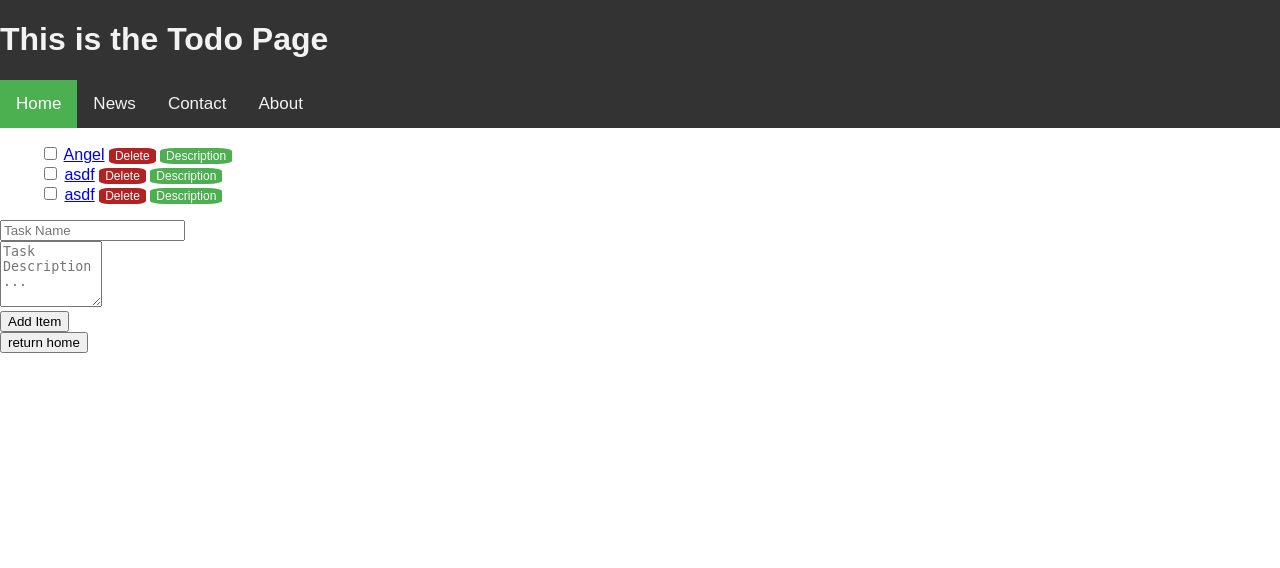
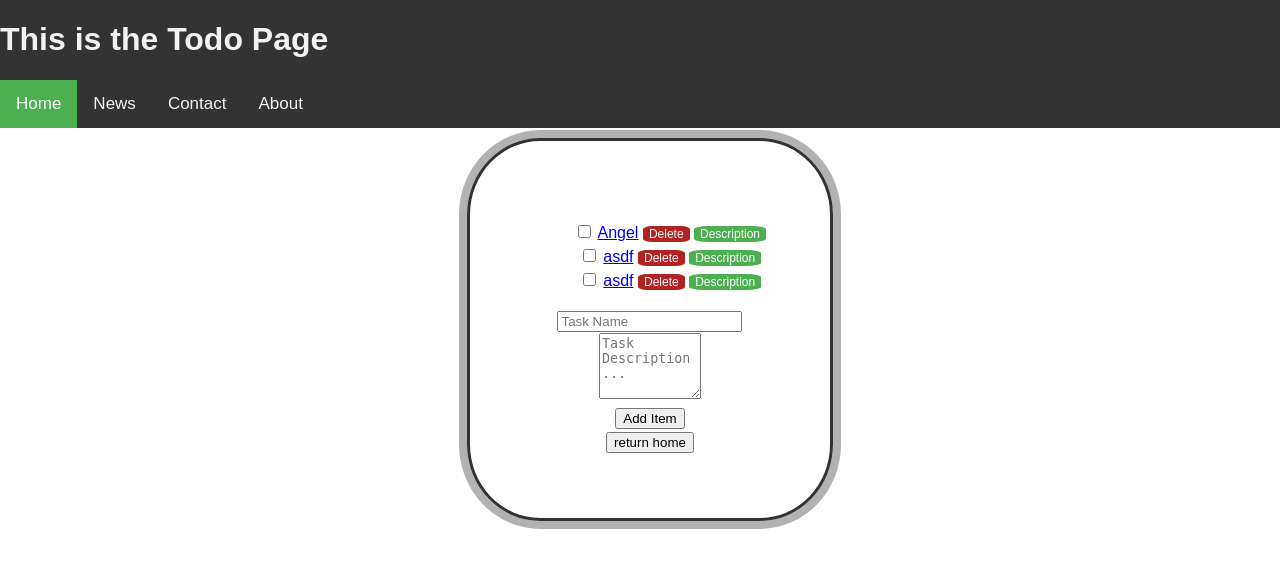
Before and after one commit to zcfilosi/mysite, a Django app: page /todo/0 in a window 1280 px wide. Shown: the top 568 px of the page. Run offline with Django 3.2, Linux system fonts and the light colour scheme; data comes from the database, SQL or seed files in the repository; both versions use the stored data as it was after the commit.

Commit message:
Style changes, fixed initial load

```diff
--- a/templates/baselist.html
+++ b/templates/baselist.html
@@ -1,6 +1,8 @@
 {% extends 'todo.html' %}
 
 {% block content %}
+<div class="content_div_outer">
+  <div class="content_div_inner">
     <ul style="list-style:none">
         {% for todo_item in all_items %}
           <li>
@@ -35,4 +37,7 @@
       <input type="submit" name="" value="return home">
       <input type="hidden" class="checkedList" name="" value="">
     </form>
+  </div>
+</div>
+
 {% endblock %}
--- a/templates/todo.html
+++ b/templates/todo.html
@@ -10,6 +10,22 @@
     }
     h1{
       color: #f2f2f2;
+    }
+    .content_div_outer{
+      line-height: 1.5;
+      display: inline-block;
+      vertical-align: middle;
+      text-align: center;
+      margin: auto;
+      width: 100%;
+      padding: 10px;
+    }
+    .content_div_inner{
+      display: inline-block;
+      border: 3px solid #333;
+      box-shadow: 0px 0px 0px 8px rgba(0,0,0,0.3);
+      border-radius: 20%;
+      padding: 5%;
     }
     .button {
       background-color: #4CAF50; /* Green */
--- a/todo/views.py
+++ b/todo/views.py
@@ -9,7 +9,7 @@ def homeView(request):
     return HttpResponse("hello")
 
 # DONE
-def todoView(request, par_id = None):
+def todoView(request, par_id = 0):
     #check and see if base object exists, this will not be displayed, but serve as the parent object of all
     if( not todoItem.objects.filter(id = 0).exists()):
         c = todoItem(id = 0, content = '', parent_id = None, description='' )
```
Also changed, not shown: db.sqlite3. Lines whose indentation alone changed are shown as unchanged.
